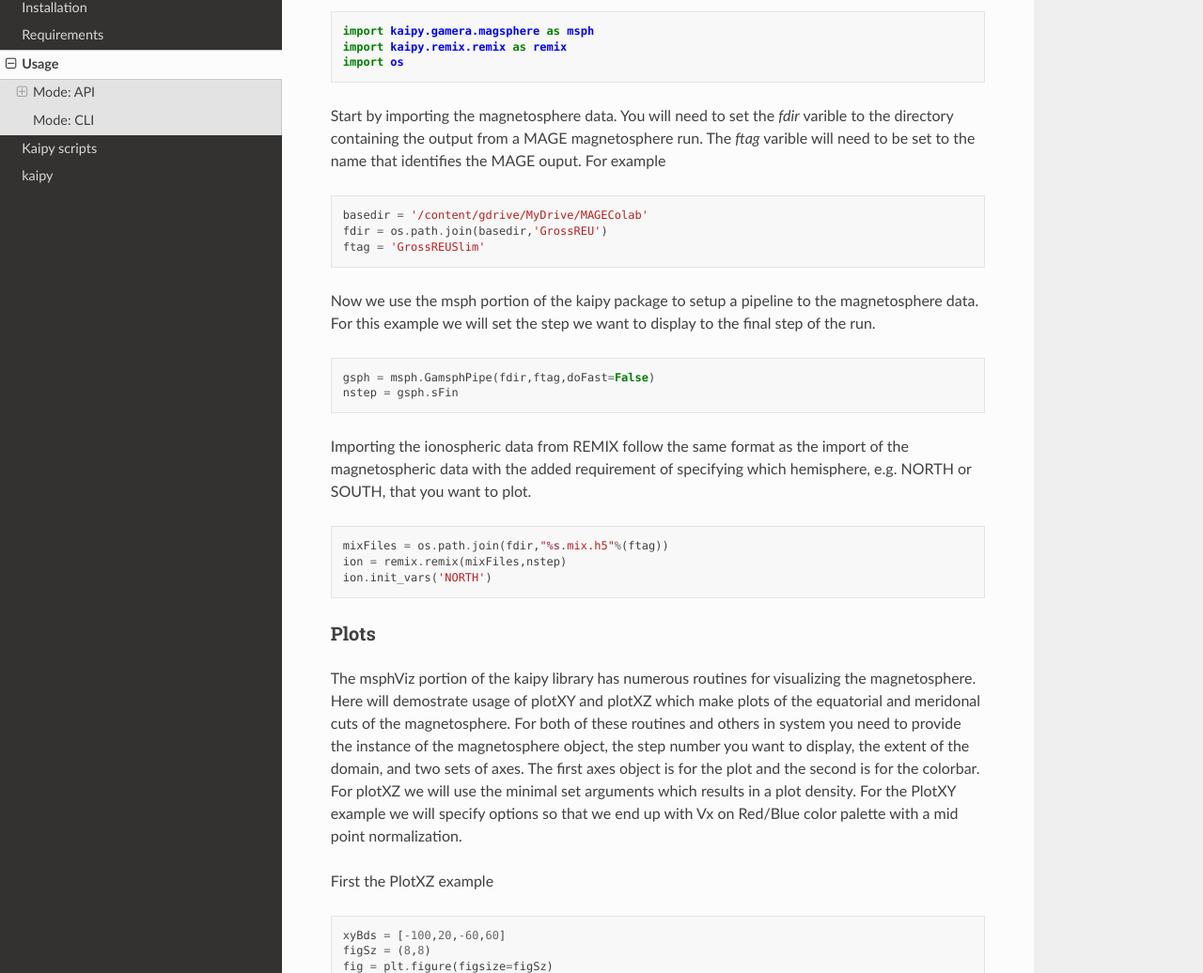
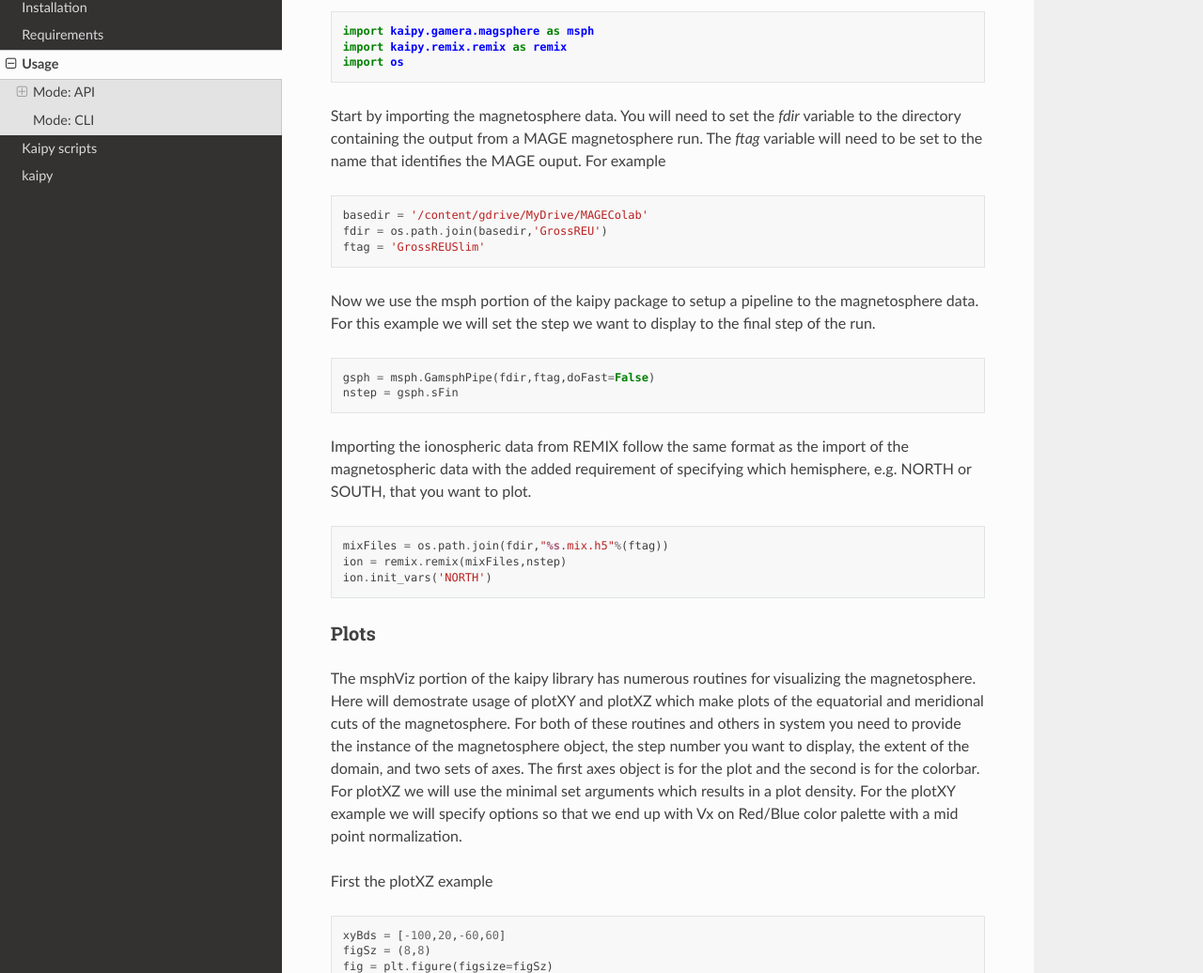
Before and after one commit to darrendezeeuw/kaipy, a Sphinx documentation site: the page built from docs/source/kaipy/usage.rst, in a window 1280 px wide and 1400 px high, scrolled down 350 px. Shown: the part 144-1180 px from the top of the window at 94% size. Built offline with Sphinx 7.4.7 and the Read the Docs theme 2.0.0, drawn with Linux system fonts in a browser that asks for light colours; some of the changed text lies outside the part shown.

Commit message:
Fixed typos.

```diff
--- a/docs/source/kaipy/usage.rst
+++ b/docs/source/kaipy/usage.rst
@@ -16,7 +16,7 @@ In order to load data for the GAMERA and MIX components of the MAGE model you wi
     import kaipy.remix.remix as remix
     import os
 
-Start by importing the magnetosphere data. You will need to set the `fdir` varible to the directory containing the output from a MAGE magnetosphere run. The `ftag` varible will need to be set to the name that identifies the MAGE ouput.  For example
+Start by importing the magnetosphere data. You will need to set the `fdir` variable to the directory containing the output from a MAGE magnetosphere run. The `ftag` variable will need to be set to the name that identifies the MAGE ouput.  For example
 
 .. code-block:: python
 
@@ -41,9 +41,9 @@ Importing the ionospheric data from REMIX follow the same format as the import o
 
 Plots
 ~~~~~
-The msphViz portion of the kaipy library has numerous routines for visualizing the magnetosphere. Here will demostrate usage of plotXY and plotXZ which make plots of the equatorial and meridonal cuts of the magnetosphere. For both of these routines and others in system you need to provide the instance of the magnetosphere object, the step number you want to display, the extent of the domain, and two sets of axes. The first axes object is for the plot and the second is for the colorbar. For plotXZ we will use the minimal set arguments which results in a plot density. For the PlotXY example we will specify options so that we end up with Vx on Red/Blue color palette with a mid point normalization.
+The msphViz portion of the kaipy library has numerous routines for visualizing the magnetosphere. Here will demostrate usage of plotXY and plotXZ which make plots of the equatorial and meridional cuts of the magnetosphere. For both of these routines and others in system you need to provide the instance of the magnetosphere object, the step number you want to display, the extent of the domain, and two sets of axes. The first axes object is for the plot and the second is for the colorbar. For plotXZ we will use the minimal set arguments which results in a plot density. For the plotXY example we will specify options so that we end up with Vx on Red/Blue color palette with a mid point normalization.
 
-First the PlotXZ example
+First the plotXZ example
 
 .. code-block:: python
 
@@ -60,7 +60,7 @@ First the PlotXZ example
     :width: 400px
     :align: center
 
-And for the PlotXY example
+And for the plotXY example
 
 .. code-block:: python
 
@@ -76,7 +76,7 @@ And for the PlotXY example
     :width: 400px
     :align: center
 
-The mix object includes extensive plotting routine that has the capability for numerous varibles with excellent choices for the color tables. It also takes advantage of the mix objects ability to calculate dervied quanties, such as magnetic perturbations and electric fields. Unlike the magnetosphere plotting routines it has option to take a gridspec object instead of an axes object. It also has the option be made an inset plot so that it can be easily combined with a magnetosphere plot.
+The mix object includes an extensive plotting routine that has the capability for numerous variables with excellent choices for the color tables. It also takes advantage of the mix object's ability to calculate derived quanties, such as magnetic perturbations and electric fields. Unlike the magnetosphere plotting routines it has the option to take a gridspec object instead of an axes object. It also has the option be made an inset plot so that it can be easily combined with a magnetosphere plot.
 
 .. code-block:: python
 
```
Also changed, not shown: other parts of docs/source/kaipy/usage.rst (+2 -2 lines).
